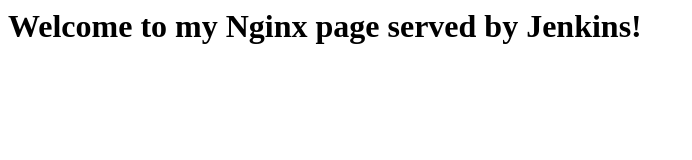
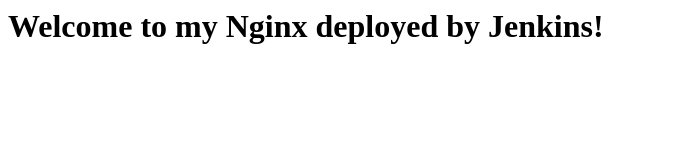
Before and after one commit to manishk169/nginx, a plain HTML site: page index.html in a window 1280 px wide. Shown: the whole page, without its empty margins (0-692 px from the left). Drawn offline with Linux system fonts and the light colour scheme.

Commit message:
Update index.html

```diff
--- a/index.html
+++ b/index.html
@@ -3,6 +3,6 @@
 	  <title>My Custom Nginx Page</title>
 	</head>
 	<body>
-	  <h1>Welcome to my Nginx page served by Jenkins!</h1>
+	  <h1>Welcome to my Nginx deployed by Jenkins!</h1>
 	</body>
 	</html>
```
